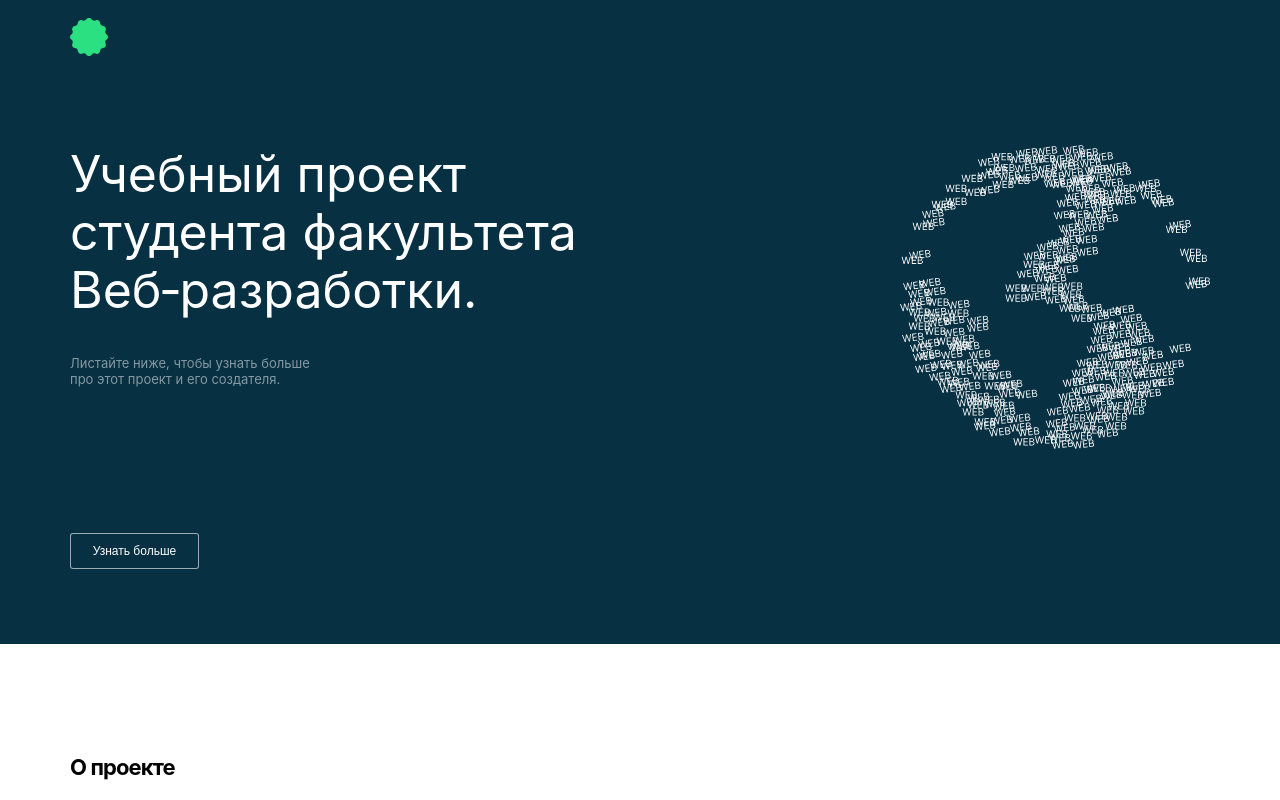
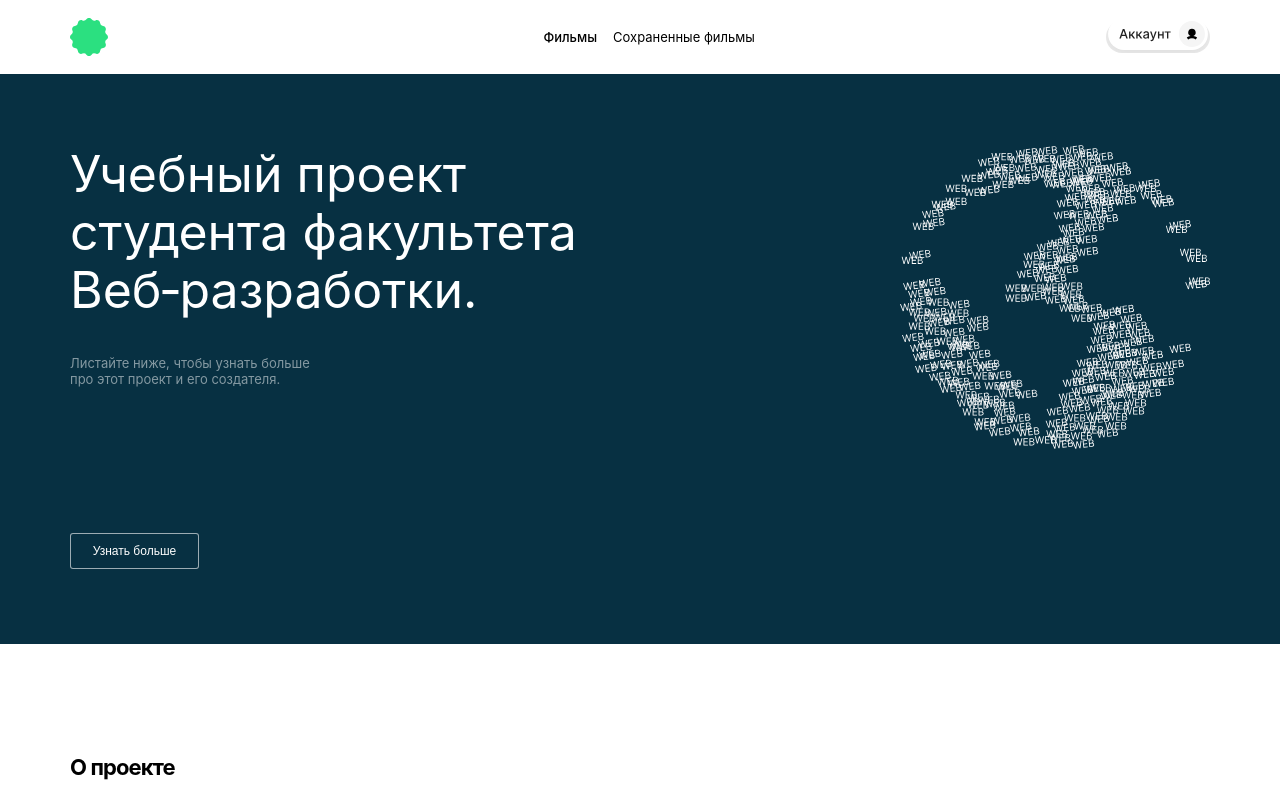
Before and after one commit to KatyaTopchieva/movies-explorer-frontend, a React (Create React App) app: page / in a window 1280 px wide. Shown: the top 800 px of the page. Built offline with nearby package versions, Linux system fonts and the light colour scheme.

Commit message:
"feat: add NavAuth, update Navigation"

```diff
--- a/src/components/Header/Header.css
+++ b/src/components/Header/Header.css
@@ -7,7 +7,6 @@
 	min-height: 74px;
 	max-width: 1280px;
 	padding: 0 14px;
-	position: relative;
 }
 
 @media (min-width: 768px) {
--- a/src/components/Header/Header.js
+++ b/src/components/Header/Header.js
@@ -1,23 +1,18 @@
 import './Header.css'
-import { Route } from 'react-router-dom'
+import { Link } from 'react-router-dom';
 import Logo from '../Logo/Logo'
-import Navigation from '../Navigation/Navigation'
+import NavAuth from '../NavAuth/NavAuth';
+import Navigation from '../Navigation/Navigation';
 
 function Header() {
-	const endpoints = [
-		"/",
-		"/profile",
-		"/movies",
-		"/saved-movies",
-	]
+	const isLogin = true;
+  const path = '/';
 
   return (
-    <Route exact path={endpoints}>
-      <header className='header'>
-        <Logo />
-        <Navigation />
-      </header>
-    </Route>
+    <header className={`header ${(path === '/profile' && 'header_white')}`}>
+      <Logo />
+      {path === '/' ? <Navigation /> : <NavAuth />}
+    </header>
   )
 }
 
--- a/src/components/Logo/Logo.css
+++ b/src/components/Logo/Logo.css
@@ -1,6 +1,12 @@
 .logo {
   max-height: 38px;
   cursor: pointer;
+  border-radius: 8px;
+}
+
+.logo:hover {
+  box-shadow: 0px 5px 10px 0px rgba(0, 0, 0, 0.5);
+	transition: 0.2s;
 }
 
 .logoGreen {
@@ -16,6 +22,11 @@
     display: block;
   }
 
+  .logo:hover {
+    width: 42px;
+    height: 42px;
+  }
+
   .logoBlack {
     display: none;
   }
--- a/src/components/Main/Main.js
+++ b/src/components/Main/Main.js
@@ -6,10 +6,15 @@ import AboutMe from '../AboutMe/AboutMe'
 import Portfolio from '../Portfolio/Portfolio'
 import Footer from '../Footer/Footer'
 
+
 function Main() {
+
   return (
     <main className="main">
-			<Header />
+		  <Header
+        loggedIn={true}
+        path={'/'}
+      />
       <Promo />
       <AboutProject />
       <Techs />
--- a/src/components/Movies/Movies.js
+++ b/src/components/Movies/Movies.js
@@ -9,7 +9,9 @@ import Footer from '../Footer/Footer'
 function Movies() {
   return (
     <section className='movies'>
-      <Header />
+      <Header
+        loggedIn={true}
+      />
       <SearchForm />
       <MoviesCardList />
       <Footer />
--- /dev/null
+++ b/src/components/NavAuth/NavAuth.css
@@ -0,0 +1,64 @@
+.navauth {
+	display: flex;
+	flex-direction: row;
+	align-items: center;
+	justify-content: space-between;
+	width: 132px;
+	visibility: visible;
+	opacity: 1;
+}
+
+.navauth_hidden {
+	visibility: hidden;
+	opacity: 0;
+}
+
+.navauth__link {
+	text-decoration: none;
+	color: black;
+}
+
+.navauth__link_signin:hover {
+	box-shadow: 0px 5px 10px 0px rgba(0, 0, 0, 0.5);
+}
+
+.navauth__link {
+	font-weight: 500;
+	font-size: 10px;
+	line-height: 16px;
+	border-radius: 3px;
+	margin-right: 14px;
+}
+
+.navauth__link_signup:hover {
+	box-shadow: 0px 5px 10px 0px rgba(0, 0, 0, 0.5);
+	border-radius: 3px;
+}
+
+.navauth__link_signin:last-child {
+	margin-right: 0;
+	background: #000;
+	color: #FFF;
+	border-radius: 3px;
+	padding: 5px 12px;
+	margin-right: 0;
+}
+
+@media (min-width: 768px) {
+	.navauth {
+		width: 179px;
+	}
+
+	.navauth__link_signup {
+		font-size: 12px;
+		color: #FFF;
+	}
+
+	.navauth__link_signin:last-child {
+		padding: 8px 20px;
+		margin-left: 30px;
+		background: #2BE080;
+		box-shadow: 0px 4px 4px rgba(0, 0, 0, 0.25);
+		color: #000;
+	}
+}
--- /dev/null
+++ b/src/components/NavAuth/NavAuth.js
@@ -0,0 +1,14 @@
+import './NavAuth.css'
+import React from 'react'
+import { Link } from 'react-router-dom'
+
+function NavAuth() {
+  return (
+    <nav className='navauth'>
+      <Link to="/signup" className="navauth__link navauth__link_signup">Регистрация</Link>
+      <Link to="/signin" className="navauth__link navauth__link_signin">Войти</Link>
+    </nav>
+  )
+}
+
+export default NavAuth
--- a/src/components/Navigation/Navigation.css
+++ b/src/components/Navigation/Navigation.css
@@ -1,4 +1,25 @@
 .navigation {
+	width: 100%;
+}
+
+.navigation__button-burger {
+	background-image: url('../../images/nav_lable.svg');
+	background-position: center;
+	background-color: transparent;
+	border: none;
+	width: 40px;
+	height: 43px;
+	border-radius: 8px;
+	cursor: pointer;
+	padding: 0;
+}
+
+.navigation__button-burger:hover {
+	box-shadow: 0px 5px 10px 0px rgba(0, 0, 0, 0.5);
+	transition: 0.2s;
+}
+
+.navigation__menu {
 	display: flex;
 	flex-direction: row;
 	width: 100%;
@@ -10,11 +31,16 @@
 	background: #FFF;
 	visibility: hidden;
 	opacity: 0;
+	transition: visibility 0s linear 0.3s, opacity 0.3s linear;
 }
 
-.navigation_opened {
+.navigation__menu_opened {
 	visibility: visible;
 	opacity: 1;
+}
+
+.navigation__menu_opened-gorisont {
+	height: 74px;
 }
 
 .navigation__container {
@@ -27,6 +53,10 @@
 	background: #FFF;
 	opacity: 1;
 	z-index: 3;
+}
+
+.navigation__logo {
+	display: none;
 }
 
 .navigation__close {
@@ -75,31 +105,25 @@
 	border-bottom: 2px solid #000;
 }
 
-.navigation__profile-link {
-	display: flex;
-	flex-direction: column;
-	align-items: center;
-	justify-content: center;
-	font-weight: 500;
-	font-size: 14px;
-	line-height: 16px;
-	text-align: center;
-	text-decoration: none;
-	color: #000;
-	background-color: #F5F5F5;
+.navigation__profile-link-button {
+	background-image: url('../../images/akkaunt_logo_min.svg');
+	background-position: center;
+	object-fit: cover;
 	width: 100px;
 	height: 32px;
+	margin-bottom: 46px;
+	border: none;
+	cursor: pointer;
 	border-radius: 20px;
-	margin-bottom: 46px;
 }
 
-.navigation__profile-link:hover {
+.navigation__profile-link-button:hover {
 	box-shadow: 0px 5px 10px 0px rgba(0, 0, 0, 0.5);
 	transition: 0.2s;
 }
 
 @media (min-width: 768px) {
-	.navigation {
+	.navigation__menu_opened {
 		background-color: rgba(0, 0, 0, 0.3);
 		justify-content: flex-end;
 	}
@@ -122,65 +146,70 @@
 		padding-bottom: 4px;
 	}
 
-	.navigation__profile-link {
+	.navigation__profile-link-button {
 		margin-bottom: 90px;
 	}
 }
 
-/* .navigation {
+@media (min-width: 1023px) {
+	.navigation__menu_opened {
+		background-color: #fff;
+		height: 74px;
+	}
+
+	.navigation__container {
 		display: flex;
 		flex-direction: row;
 		align-items: center;
 		justify-content: space-between;
-	width: 132px;
+		width: 100%;
+		height: 100%;
+		padding: 0 70px;
 	}
 
-.navigation__link {
-	text-decoration: none;
-	color: black;
+	.navigation__logo {
+		display: block;
 	}
 
-.navigation__link_signin:hover {
-	box-shadow: 0px 5px 10px 0px rgba(0, 0, 0, 0.5);
+	.navigation__close {
+		display: none;
+	}
+
+	.navigation__wrapper {
+		display: flex;
+		flex-direction: row;
+		align-items: center;
+		justify-content: center;
+		font-weight: 500;
+		font-size: 18px;
+		line-height: 22px;
+		margin: 0;
+		height: 100%;
 	}
 
 	.navigation__link {
 		font-weight: 500;
-	font-size: 10px;
-	line-height: 16px;
-	border-radius: 3px;
-	margin-right: 14px;
+		font-size: 13px;
+		line-height: 18px;
+		padding-bottom: 0;
+		margin-left: 16px;
 	}
 
-.navigation__link_signup:hover {
-	box-shadow: 0px 5px 10px 0px rgba(0, 0, 0, 0.5);
-	border-radius: 3px;
+	.navigation__link_main {
+		visibility: hidden;
+		opacity: 0;
 	}
 
-.navigation__link_signin:last-child {
-	margin-right: 0;
-	background: #000;
-	color: #FFF;
-	border-radius: 3px;
-	padding: 5px 12px;
-	margin-right: 0;
+	.navigation__link_saved-movies {
+		font-weight: 400;
 	}
 
-@media (min-width: 768px) {
-	.navigation {
-		width: 179px;
+	.navigation__profile-link-button {
+		background-image: url('../../images/akkaunt_logo_max.svg');
+		background-position: center;
+		object-fit: cover;
+		width: 119px;
+		margin: 0;
+		padding: 0;
 	}
-
-	.navigation__link_signup {
-		font-size: 12px;
-		color: #FFF;
 }
-
-	.navigation__link_signin:last-child {
-		padding: 8px 20px;
-		margin-left: 30px;
-		background: #2BE080;
-		box-shadow: 0px 4px 4px rgba(0, 0, 0, 0.25);
-		color: #000;
-	}
-} */
--- a/src/components/Navigation/Navigation.js
+++ b/src/components/Navigation/Navigation.js
@@ -1,33 +1,33 @@
 import React from 'react'
 import { Link } from 'react-router-dom'
+import Logo from '../Logo/Logo'
 import './Navigation.css'
 
-function Navigation({ isOpen }) {
+function Navigation() {
 	// const navigationClassName = `navigation ${isOpen && 'navigation_opened'}`
 
 	return (
-		// <nav className={navigationClassName}>
-		// <nav className='navigation navigation_opened'>
-		<nav className='navigation'>
+		<section className='navigation'>
+		<button className='navigation__button-burger'></button>
+			{/* <nav className={navigationClassName}> */}
+			<nav className='navigation__menu navigation__menu_opened'>
+			{/* <nav className='navigation__menu'> */}
 				<div className='navigation__container'>
 					<button className='navigation__close' type='button'></button>
+					<div className='navigation__logo'>
+						<Logo />
+					</div>
 					<div className='navigation__wrapper'>
 						<Link to='/' className='navigation__link navigation__link_main'>Главная</Link>
 						<Link to='/movies' className='navigation__link navigation__link_movies'>Фильмы</Link>
 						<Link to='/saved-movies' className='navigation__link navigation__link_saved-movies'>Сохраненные фильмы</Link>
 					</div>
-				<Link to='/profile' className='navigation__profile-link'>Аккаунт</Link>
+					<button className='navigation__profile-link-button' type='button'>
+						<Link to='/profile' className='navigation__profile-link'></Link>
+					</button>
 				</div>
-			{/* {loggedIn ? (
-				<nav className="">
-          <Link to="/signup" className="navigation__link navigation__link_signup">Регистрация</Link>
-          <Link to="/signin" className="navigation__link navigation__link_signin">Войти</Link>
 			</nav>
-			) : (
-
-
-			)} */}
-		</nav>
+		</section>
 	)
 }
 
--- a/src/components/Profile/Profile.js
+++ b/src/components/Profile/Profile.js
@@ -5,7 +5,9 @@ import Header from '../Header/Header'
 function Profile() {
   return (
     <section className="profile">
-      <Header />
+      <Header
+        loggedIn={true}
+      />
       <div className="profile__container">
         <h2 className="profile__title">Привет, Виталий!</h2>
         <form className="profile__form">
--- a/src/components/SavedMovies/SavedMovies.js
+++ b/src/components/SavedMovies/SavedMovies.js
@@ -8,7 +8,9 @@ import Footer from '../Footer/Footer'
 function SavedMovies() {
   return (
     <section className="saved-movies">
-      <Header />
+      <Header
+        loggedIn={true}
+      />
       <SearchForm />
       <MoviesCardList />
       <Footer />
```
Also changed, not shown: src/images/akkaunt_logo_max.svg (added), src/images/akkaunt_logo_min.svg (added). Lines whose indentation alone changed are shown as unchanged.
